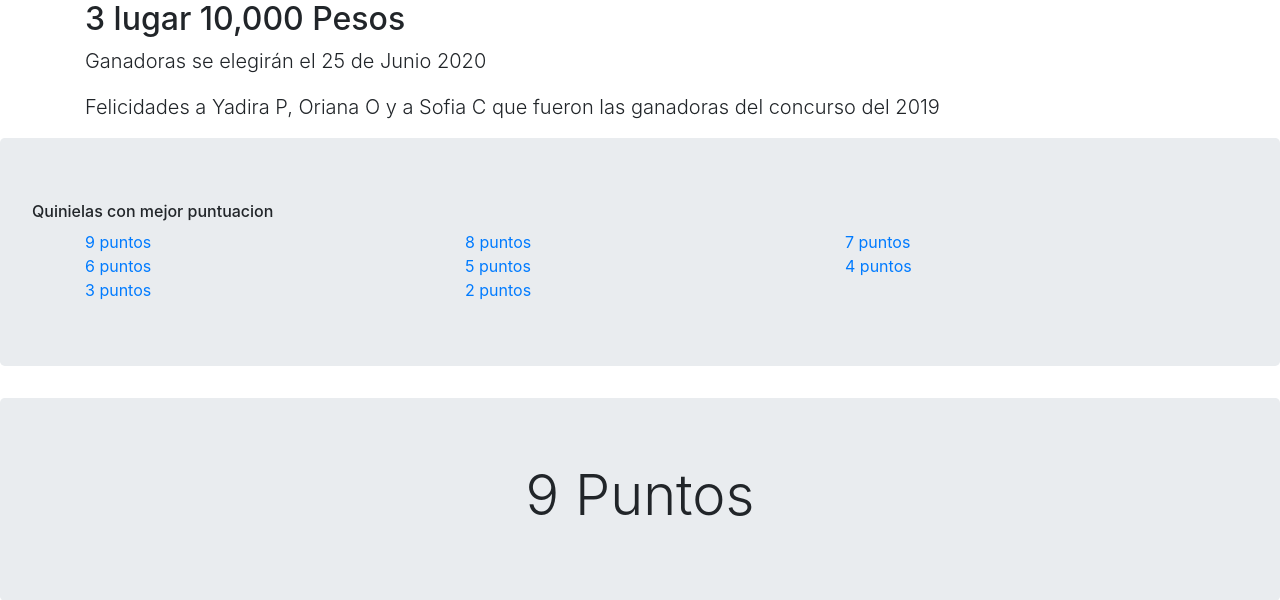
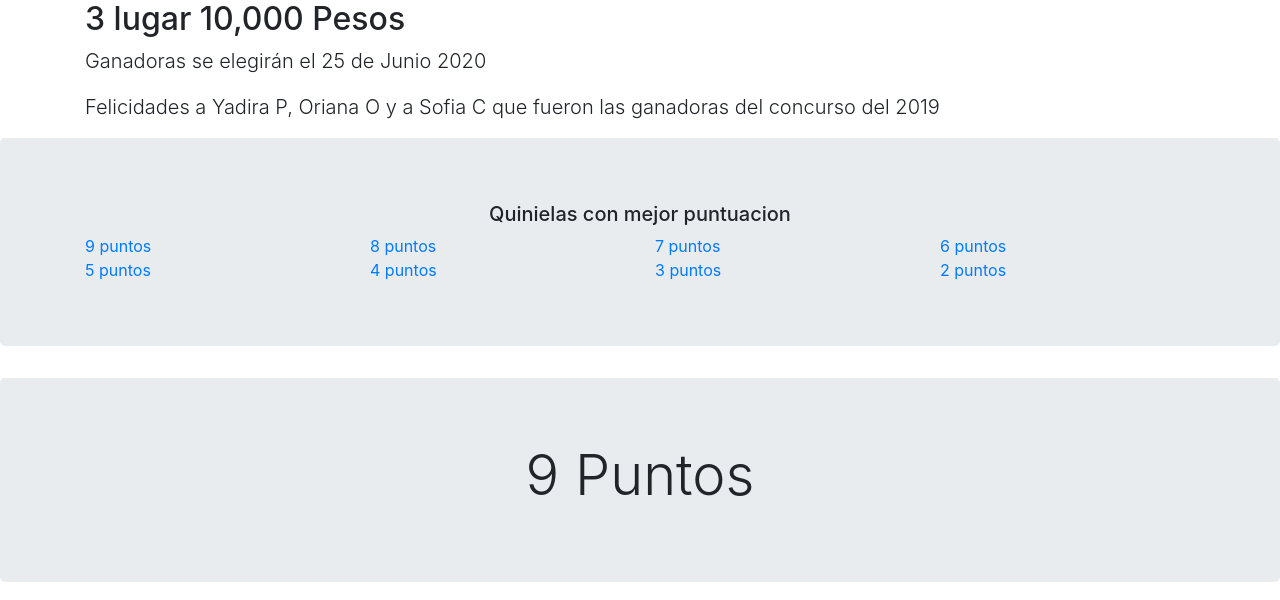
Before and after one commit to silvano905/twerk2020, a Django app: page / in a window 1280 px wide. Shown: the part 224-824 px from the top of the page. Run offline with Django 3.2, Linux system fonts and the light colour scheme; data that the repository does not hold is empty; some libraries are stand-ins or nearby versions.

Commit message:
kdnfdlddd

```diff
--- a/tip/templates/tip/tip_list.html
+++ b/tip/templates/tip/tip_list.html
@@ -17,17 +17,17 @@
 <div>
 
 <div class="jumbotron">
-<h6>Quinielas con mejor puntuacion</h6>
+<h5 style="text-align: center">Quinielas con mejor puntuacion</h5>
 <div class="container">
   <div class="row">
-    <div class="col col-sm-4 col-md-4"><a href="">9 puntos</a></div>
-    <div class="col col-sm-4 col-md-4"><a href="">8 puntos</a></div>
-    <div class="col col-sm-4 col-md-4"><a href="">7 puntos</a></div>
-    <div class="col col-sm-4 col-md-4"><a href="">6 puntos</a></div>
-    <div class="col col-sm-4 col-md-4"><a href="">5 puntos</a></div>
-    <div class="col col-sm-4 col-md-4"><a href="">4 puntos</a></div>
-    <div class="col col-sm-4 col-md-4"><a href="">3 puntos</a></div>
-    <div class="col col-sm-4 col-md-4"><a href="">2 puntos</a></div>
+    <div class="col col-4 col-md-3"><a href="">9 puntos</a></div>
+    <div class="col col--4 col-md-3"><a href="">8 puntos</a></div>
+    <div class="col col-4 col-md-3"><a href="">7 puntos</a></div>
+    <div class="col col-4 col-md-3"><a href="">6 puntos</a></div>
+    <div class="col col-4 col-md-3"><a href="">5 puntos</a></div>
+    <div class="col col-4 col-md-3"><a href="">4 puntos</a></div>
+    <div class="col col-4 col-md-3"><a href="">3 puntos</a></div>
+    <div class="col col-4 col-md-3"><a href="">2 puntos</a></div>
   </div>
 </div>
 </div>
```
